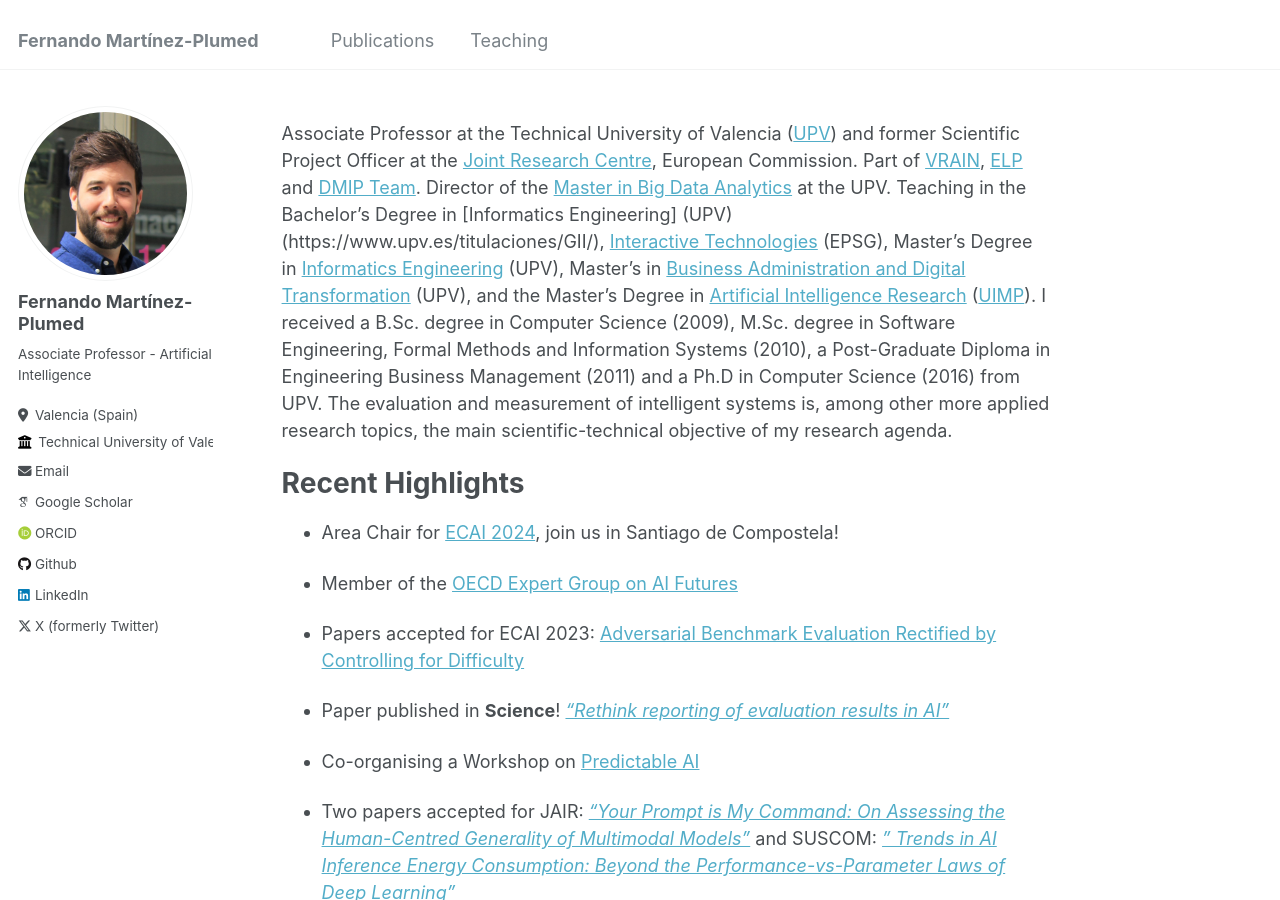
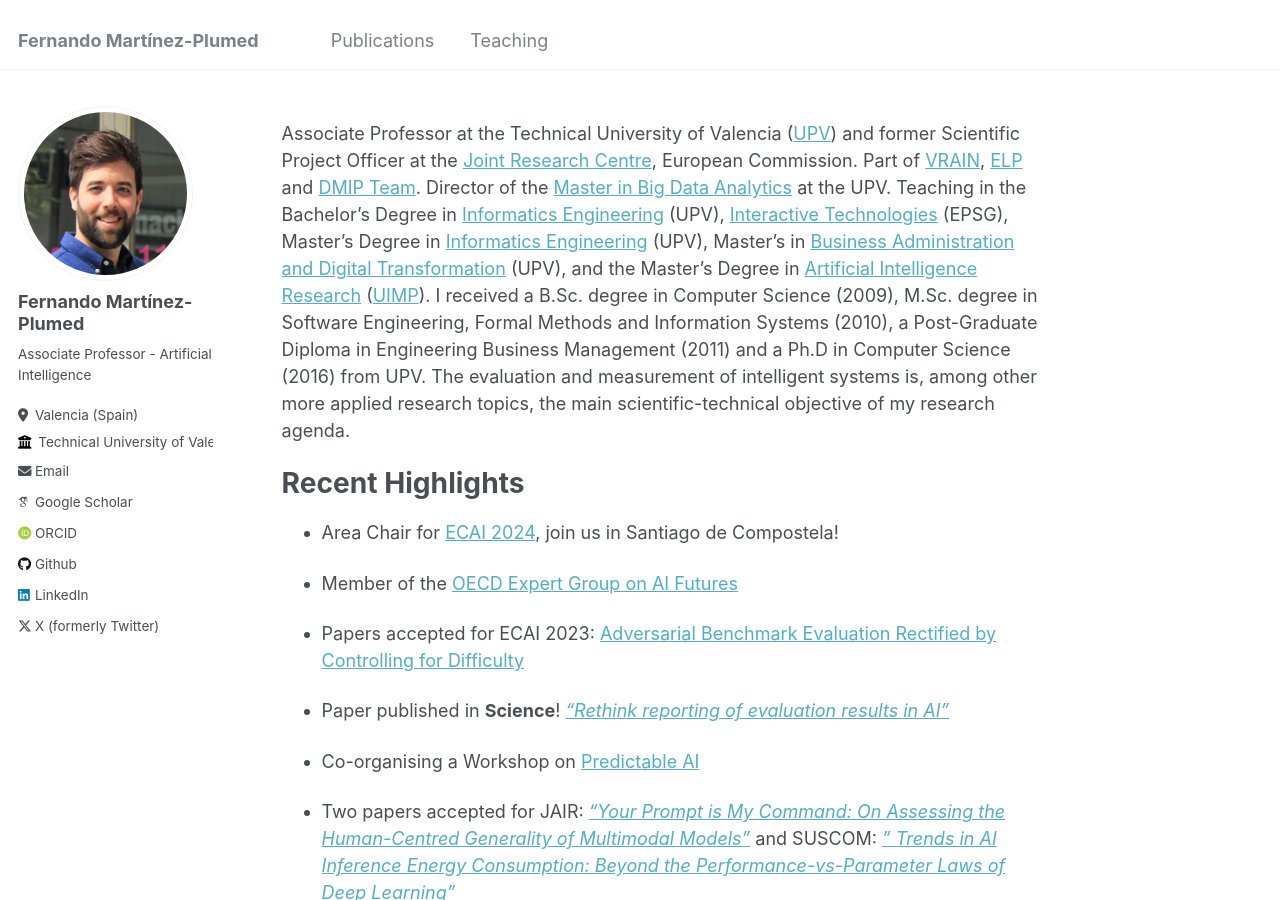
Before and after one commit to nandomp/nandomp.github.io, a Jekyll site: the page built from _pages/about.md, in a window 1280 px wide and 900 px high. Built offline with Jekyll 4.4.1, drawn with Linux system fonts in a browser that asks for light colours; some web fonts are replaced.

Commit message:
Update about.md

```diff
--- a/_pages/about.md
+++ b/_pages/about.md
@@ -8,7 +8,7 @@ redirect_from:
   - /about.html
 ---
 
-Associate Professor at the Technical University of Valencia ([UPV](http://www.upv.es/)) and former Scientific Project Officer at the [Joint Research Centre](https://ec.europa.eu/jrc/en/about/jrc-site/seville), European Commission. Part of [VRAIN](https://vrain.upv.es/),  [ELP](https://elp.webs.upv.es/) and [DMIP Team](https://dmip.webs.upv.es/). Director of the [Master in Big Data Analytics](http://bigdata.inf.upv.es/) at the UPV. Teaching in the Bachelor's Degree in [Informatics Engineering] (UPV) (https://www.upv.es/titulaciones/GII/), [Interactive Technologies](https://www.upv.es/titulaciones/GTI/index-en.html)  (EPSG), Master's Degree in [Informatics Engineering](http://muiinf.webs.upv.es/) (UPV), Master's in [Business Administration and Digital Transformation](https://www.cegea.upv.es/es/formacion/) (UPV), and the Master's Degree in [Artificial Intelligence Research](https://www.uimp.es/postgrado/estudios/fichaestudio.php?plan=P04C&any=2022-23&lan=es) ([UIMP](http://www.uimp.es/)). I received a B.Sc. degree in Computer Science (2009), M.Sc. degree in Software Engineering, Formal Methods and Information Systems (2010), a Post-Graduate Diploma in Engineering Business Management (2011) and a Ph.D in Computer Science (2016) from UPV. The evaluation and measurement of intelligent systems is, among other more applied research topics, the main scientific-technical objective of my research agenda.
+Associate Professor at the Technical University of Valencia ([UPV](http://www.upv.es/)) and former Scientific Project Officer at the [Joint Research Centre](https://ec.europa.eu/jrc/en/about/jrc-site/seville), European Commission. Part of [VRAIN](https://vrain.upv.es/),  [ELP](https://elp.webs.upv.es/) and [DMIP Team](https://dmip.webs.upv.es/). Director of the [Master in Big Data Analytics](http://bigdata.inf.upv.es/) at the UPV. Teaching in the Bachelor's Degree in [Informatics Engineering](https://www.upv.es/titulaciones/GII/) (UPV), [Interactive Technologies](https://www.upv.es/titulaciones/GTI/index-en.html) (EPSG), Master's Degree in [Informatics Engineering](http://muiinf.webs.upv.es/) (UPV), Master's in [Business Administration and Digital Transformation](https://www.cegea.upv.es/es/formacion/) (UPV), and the Master's Degree in [Artificial Intelligence Research](https://www.uimp.es/postgrado/estudios/fichaestudio.php?plan=P04C&any=2022-23&lan=es) ([UIMP](http://www.uimp.es/)). I received a B.Sc. degree in Computer Science (2009), M.Sc. degree in Software Engineering, Formal Methods and Information Systems (2010), a Post-Graduate Diploma in Engineering Business Management (2011) and a Ph.D in Computer Science (2016) from UPV. The evaluation and measurement of intelligent systems is, among other more applied research topics, the main scientific-technical objective of my research agenda.
 
 Recent Highlights
 ======
```
